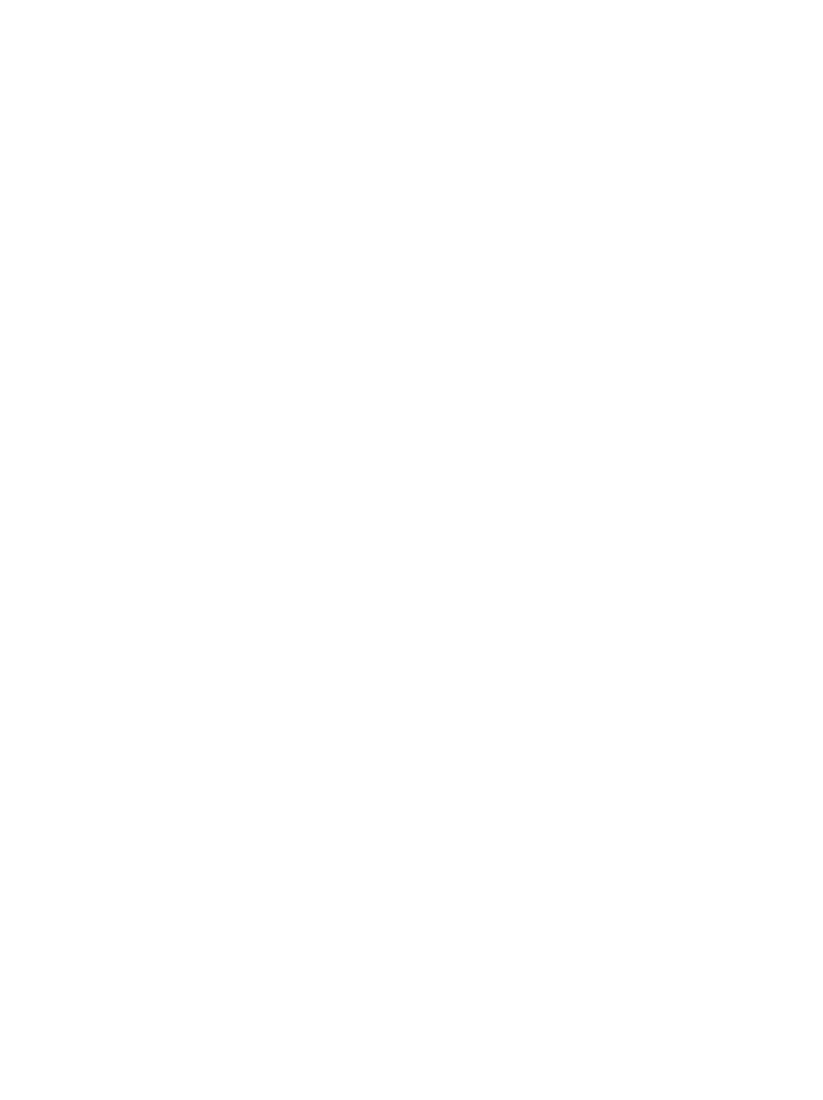
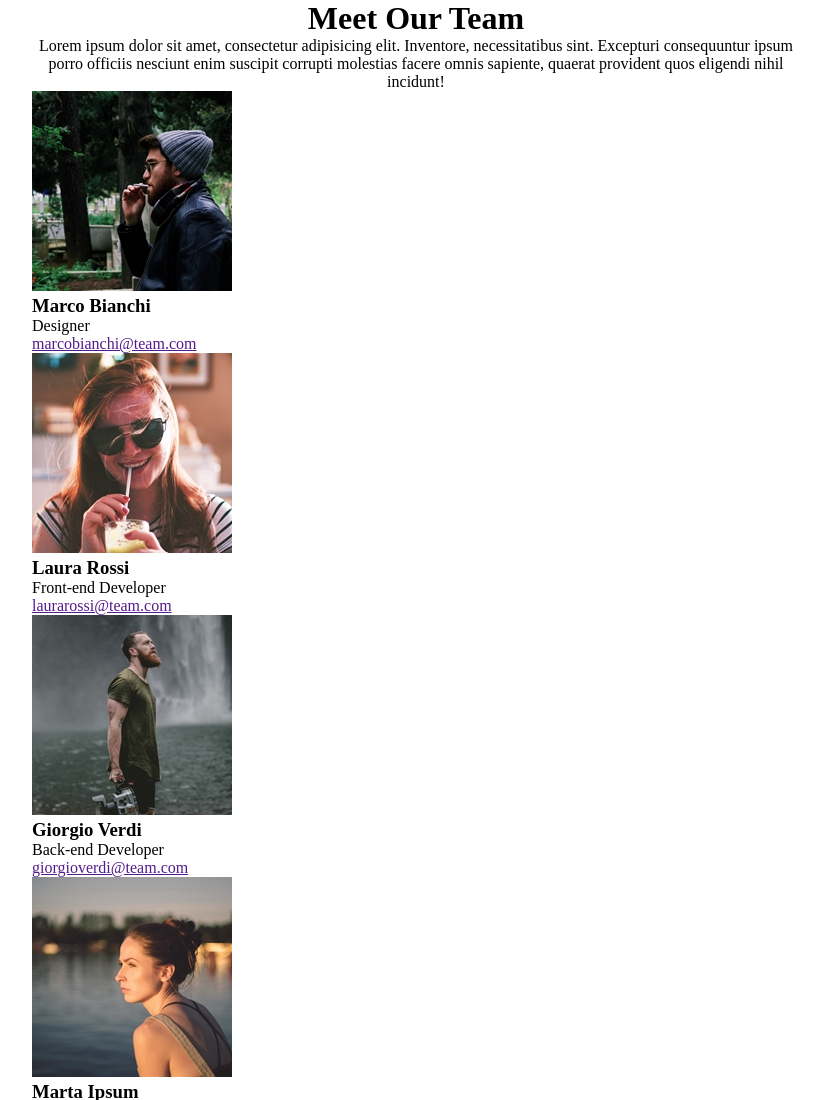
Before and after one commit to Aurora-Bizzo/html-css-float-cards, a plain HTML site: page index.html in a window 1280 px wide. Shown: the top 1100 px of the page, without its empty margins (224-1047 px from the left). Before the commit the page ends 800 px from the top, so only its background shows below. Drawn offline with Linux system fonts and the light colour scheme.

Commit message:
added basic data html

```diff
--- a/css/style.css
+++ b/css/style.css
@@ -3,3 +3,12 @@
     margin: 0;
     box-sizing: border-box;
 }
+
+body {
+    width: 60%;
+    margin: 0 auto;
+}
+
+header {
+    text-align: center;
+}
--- a/index.html
+++ b/index.html
@@ -4,9 +4,65 @@
     <meta charset="UTF-8">
     <meta http-equiv="X-UA-Compatible" content="IE=edge">
     <meta name="viewport" content="width=device-width, initial-scale=1.0">
+    <link rel="stylesheet" href="./css/style.css">
     <title>Document</title>
 </head>
 <body>
-    <main></main>
+    <header>
+        <div>
+            <h1>Meet Our Team</h1>
+            <p id=>Lorem ipsum dolor sit amet, consectetur adipisicing elit. Inventore, necessitatibus sint. Excepturi consequuntur ipsum porro officiis nesciunt enim suscipit corrupti molestias facere omnis sapiente, quaerat provident quos eligendi nihil incidunt!</p>
+        </div>
+    </header>
+    <main>
+        <div>
+            <img src="./img/male1.png" alt="male1">
+            <div class="contents">
+                <h3>Marco Bianchi</h3>
+                <p>Designer</p>
+                <a href="">marcobianchi@team.com</a>
+            </div>
+        </div>
+        <div>
+            <img src="./img/female1.png" alt="female1">
+            <div class="contents">
+                <h3>Laura Rossi</h3>
+                <p>Front-end Developer</p>
+                <a href="">laurarossi@team.com</a>
+            </div>
+        </div>
+        <div>
+            <img src="./img/male2.png" alt="male2">
+            <div class="contents">
+                <h3>Giorgio Verdi</h3>
+                <p>Back-end Developer</p>
+                <a href="">giorgioverdi@team.com</a>
+            </div>
+        </div>
+        <div>
+            <img src="./img/female2.png" alt="female2">
+            <div class="contents">
+                <h3>Marta Ipsum</h3>
+                <p>SEO Specialist</p>
+                <a href="">martaipsum@team.com</a>
+            </div>
+        </div>
+        <div>
+            <img src="./img/male3.png" alt="male3">
+            <div class="contents">
+                <h3>Roberto Lorem</h3>
+                <p>Project Manager</p>
+                <a href="">robertolorem@team.com</a>
+            </div>
+        </div>
+        <div>
+            <img src="./img/female3.png" alt="female3">
+            <div class="contents">
+                <h3>Daniela Amet</h3>
+                <p>Analyst</p>
+                <a href="">danielaamet@team.com</a>
+            </div>
+        </div>
+    </main>
 </body>
 </html>
```
